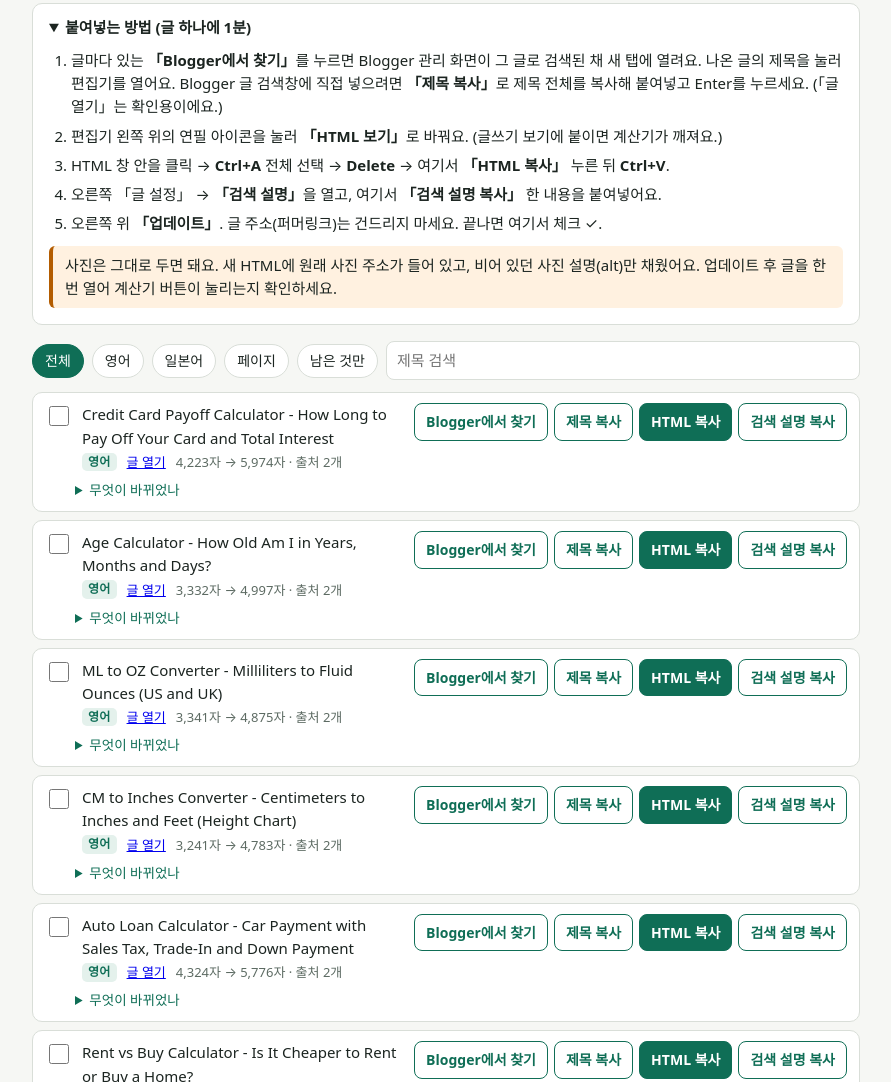
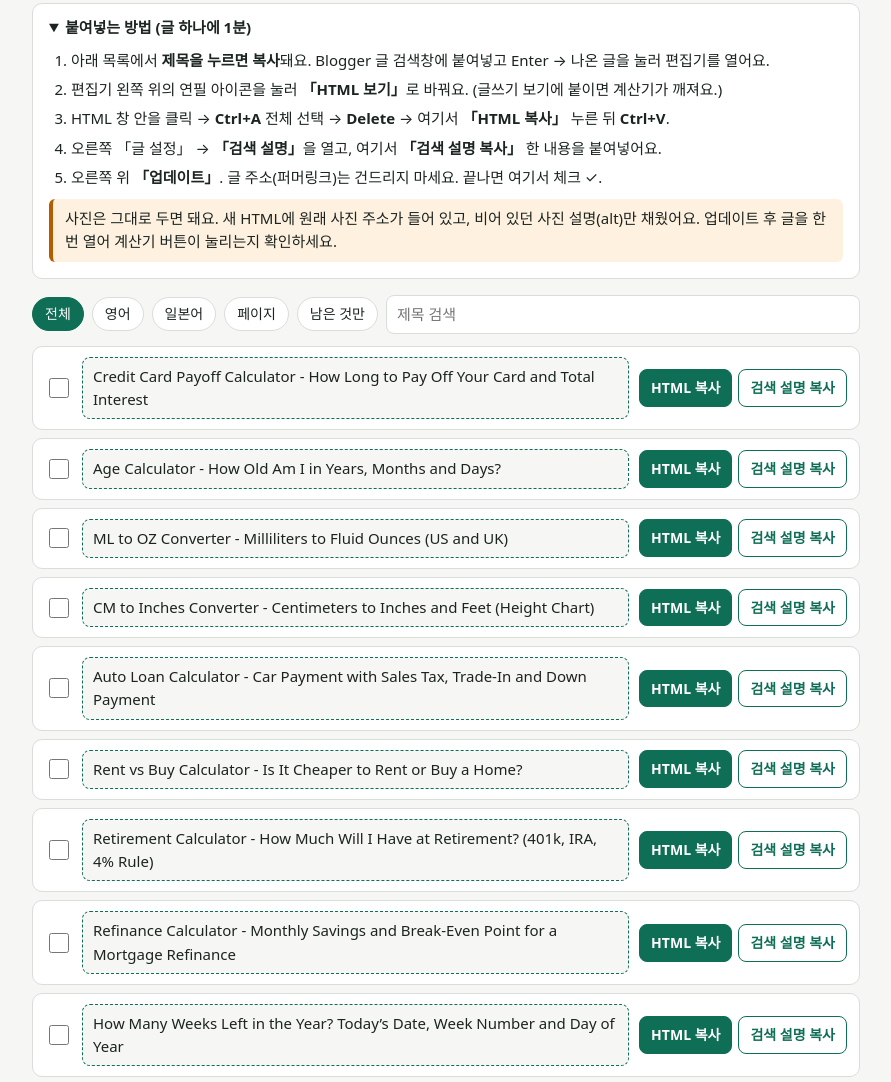
Before and after one commit to jobongcheon/alcohol, a plain HTML site: page smartlifecalc-fix/index.html in a window 1280 px wide. Shown: the part 139-1221 px from the top of the page, without its empty margins (194-1085 px from the left). Drawn offline with Linux system fonts and the light colour scheme; a web font is replaced by a local one.

Commit message:
smartlifecalc-fix: 목록 단순화, 제목을 누르면 복사
Co-Authored-By: Claude Opus 5.5 <noreply@anthropic.com>
Claude-Session: https://claude.ai/code/session_018juVwuMCw5brEKW7tTbnHR

```diff
--- a/smartlifecalc-fix/index.html
+++ b/smartlifecalc-fix/index.html
@@ -44,6 +44,10 @@ details.guide li{margin:6px 0}
 .chip{display:inline-block;border-radius:5px;padding:0 6px;font-size:12px;font-weight:700;letter-spacing:.02em;background:var(--soft);color:var(--accent)}
 .chip.jp{background:var(--warn-soft);color:var(--warn)}
 .btns{display:flex;gap:6px;flex:none;flex-wrap:wrap;justify-content:flex-end}
+.tcopy{flex:1;min-width:0;text-align:left;border:1px dashed var(--accent);background:var(--bg);color:var(--fg);border-radius:8px;padding:7px 10px;font:inherit;font-weight:500;cursor:pointer;overflow-wrap:anywhere}
+.tcopy:hover{background:var(--soft)}
+.tcopy:focus-visible{outline:3px solid var(--accent);outline-offset:2px}
+.top{align-items:center}
 a.b{text-decoration:none;display:inline-block}
 button.b,a.b{border:1px solid var(--accent);background:var(--accent);color:var(--accent-fg);border-radius:8px;padding:7px 11px;font:inherit;font-weight:700;font-size:14px;cursor:pointer}
 button.b.s,a.b.s{background:var(--panel);color:var(--accent)}
@@ -73,7 +77,7 @@ textarea.hid{position:fixed;left:-9999px;top:0;width:10px;height:10px;opacity:0}
   <details class="guide" open>
     <summary>붙여넣는 방법 (글 하나에 1분)</summary>
     <ol>
-      <li>글마다 있는 <b>「Blogger에서 찾기」</b>를 누르면 Blogger 관리 화면이 그 글로 검색된 채 새 탭에 열려요. 나온 글의 제목을 눌러 편집기를 열어요. Blogger 글 검색창에 직접 넣으려면 <b>「제목 복사」</b>로 제목 전체를 복사해 붙여넣고 Enter를 누르세요. (「글 열기」는 확인용이에요.)</li>
+      <li>아래 목록에서 <b>제목을 누르면 복사</b>돼요. Blogger 글 검색창에 붙여넣고 Enter → 나온 글을 눌러 편집기를 열어요.</li>
       <li>편집기 왼쪽 위의 연필 아이콘을 눌러 <b>「HTML 보기」</b>로 바꿔요. (글쓰기 보기에 붙이면 계산기가 깨져요.)</li>
       <li>HTML 창 안을 클릭 → <b>Ctrl+A</b> 전체 선택 → <b>Delete</b> → 여기서 <b>「HTML 복사」</b> 누른 뒤 <b>Ctrl+V</b>.</li>
       <li>오른쪽 「글 설정」 → <b>「검색 설명」</b>을 열고, 여기서 <b>「검색 설명 복사」</b> 한 내용을 붙여넣어요.</li>
@@ -133,22 +137,13 @@ textarea.hid{position:fixed;left:-9999px;top:0;width:10px;height:10px;opacity:0}
     if(!vis.length){list.innerHTML='<div class="row">해당하는 글이 없어요.</div>';}
     vis.forEach((it,i)=>{
       const d=document.createElement('div'); d.className='row'+(done[it.id]?' done':'');
-      const chip=it.kind==='page'?'<span class="chip">페이지</span>':(it.lang==='en'?'<span class="chip">영어</span>':'<span class="chip jp">일본어</span>');
-      const meta=it.kind==='page'?esc(it.note||''):`${it.old_chars.toLocaleString()}자 → ${it.new_chars.toLocaleString()}자 · 출처 ${it.sources.length}개`;
       d.innerHTML=`<div class="top">
-        <input type="checkbox" id="c${i}" ${done[it.id]?'checked':''} aria-label="완료">
-        <div class="ttl"><label class="t" for="c${i}">${esc(it.title)}</label>
-          <div class="m">${chip}<a href="${esc(it.url)}" target="_blank" rel="noopener">글 열기</a><span>${meta}</span></div></div>
-        <div class="btns"><a class="b s" href="${esc(bloggerUrl(it))}" target="_blank" rel="noopener">Blogger에서 찾기</a><button class="b s" data-a="title">제목 복사</button><button class="b" data-a="html">HTML 복사</button>${it.meta?'<button class="b s" data-a="meta">검색 설명 복사</button>':''}</div>
-      </div>
-      ${it.kind==='post'?`<details class="det"><summary>무엇이 바뀌었나</summary><ul>
-        <li>중복된 FAQ·표·팁을 하나로 합쳤어요. FAQ 제목: 「${esc(it.faq)}」</li>
-        <li>새 섹션: ${it.new_sections.map(s=>'「'+esc(s)+'」').join(', ')}</li>
-        <li>출처: ${it.sources.map(esc).join(' · ')}</li>
-        <li>사진 설명(alt): ${esc(it.alt)}</li>
-        <li>검색 설명: ${esc(it.meta)}</li></ul></details>`:''}`;
+        <input type="checkbox" ${done[it.id]?'checked':''} aria-label="완료">
+        <button class="tcopy" data-a="title" title="눌러서 제목 복사">${esc(it.title)}</button>
+        <div class="btns"><button class="b" data-a="html">HTML 복사</button>${it.meta?'<button class="b s" data-a="meta">검색 설명 복사</button>':''}</div>
+      </div>`;
       d.querySelector('input').addEventListener('change',e=>{ if(e.target.checked)done[it.id]=1; else delete done[it.id]; save(KEY,done); d.classList.toggle('done',!!e.target.checked); count(); if(filter==='todo')render(); });
-      d.querySelectorAll('button.b').forEach(b=>b.addEventListener('click',()=>{const a=b.dataset.a; copy(a==='html'?it.html:a==='meta'?it.meta:it.title, a==='html'?'HTML':a==='meta'?'검색 설명':'제목');}));
+      d.querySelectorAll('button.b,button.tcopy').forEach(b=>b.addEventListener('click',()=>{const a=b.dataset.a; copy(a==='html'?it.html:a==='meta'?it.meta:it.title, a==='html'?'HTML':a==='meta'?'검색 설명':'제목');}));
       list.appendChild(d);
     });
     count();
```
